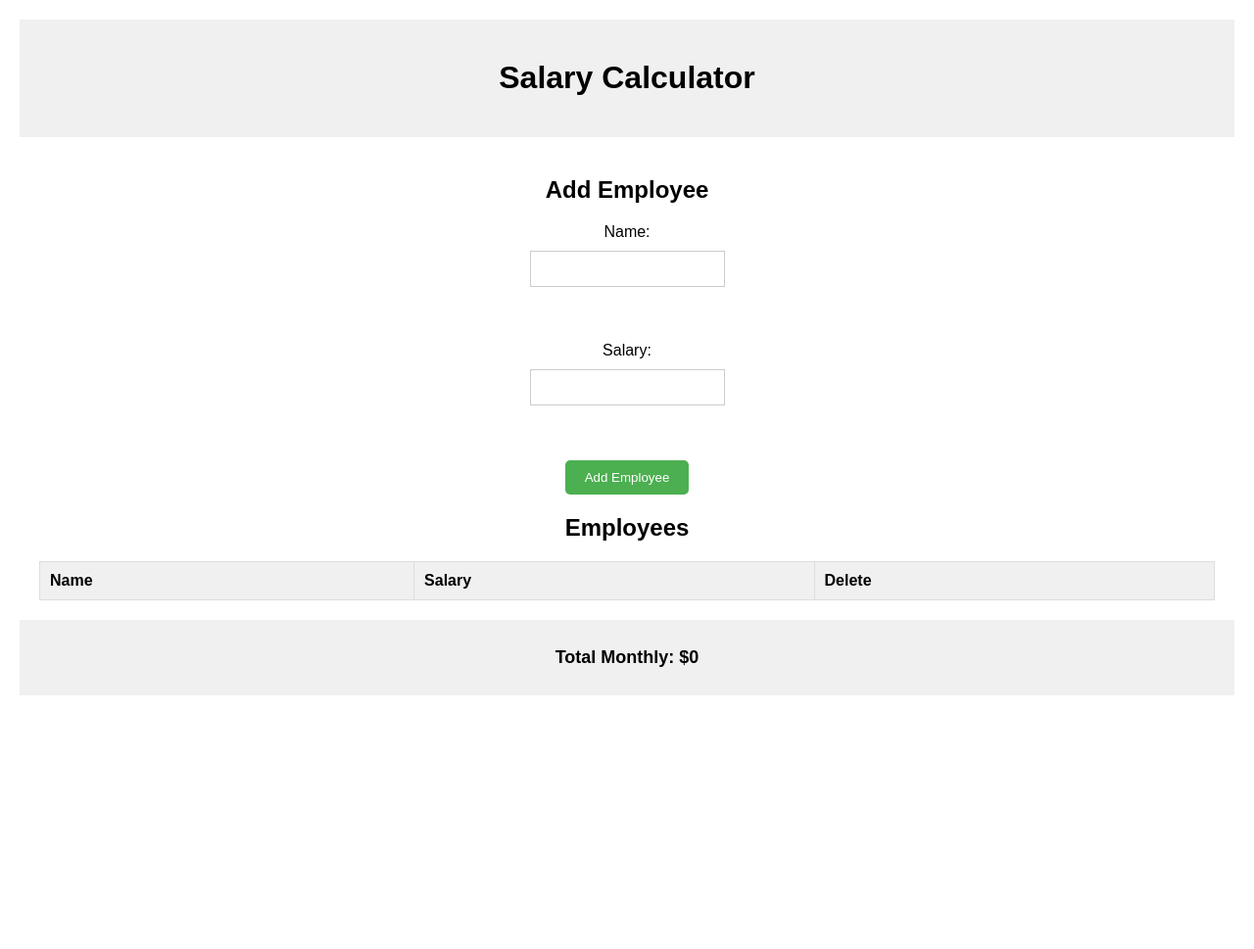
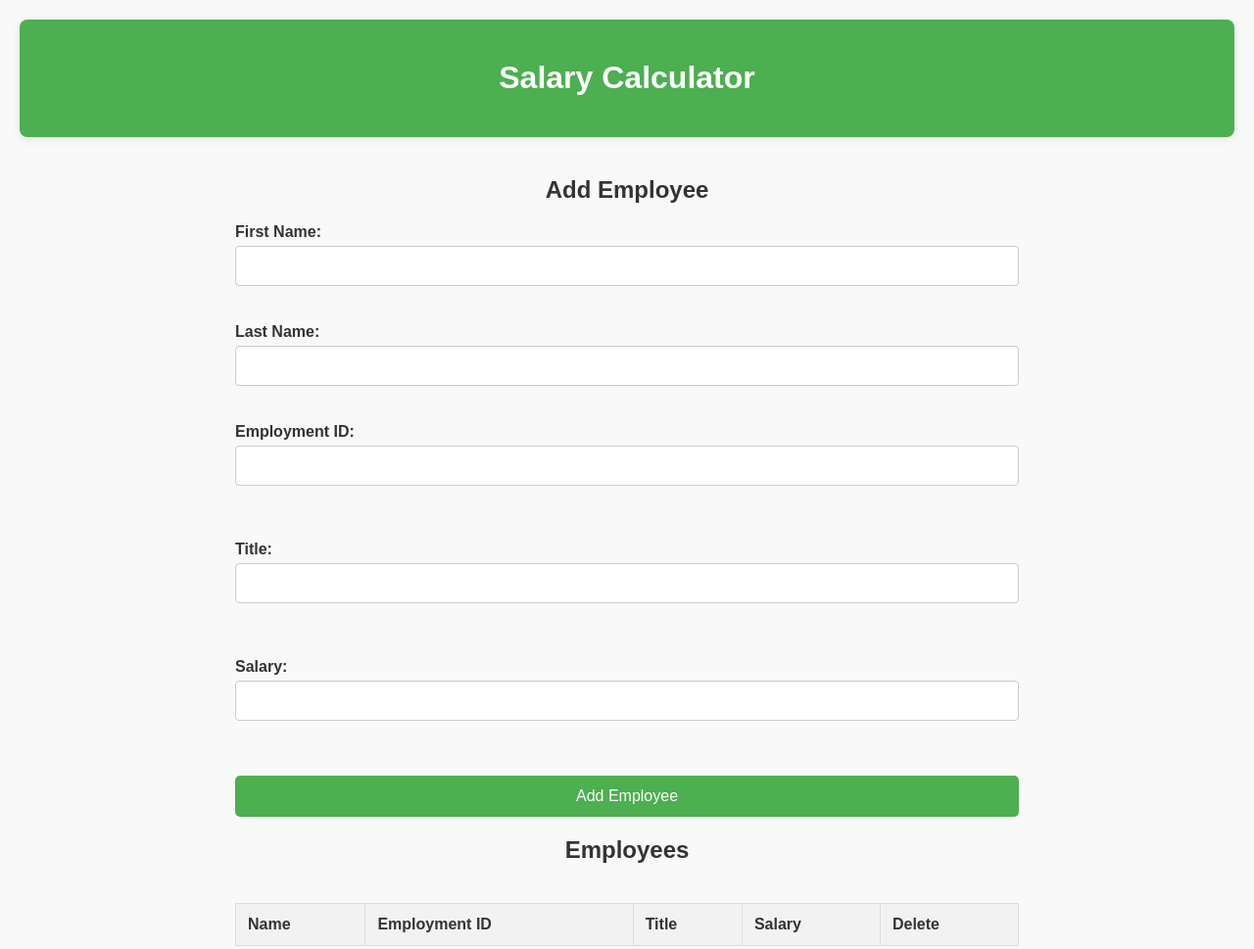
Before and after one commit to AbrahamBaffoe1/Salary-calculator-Files, a website: page index.html in a window 1280 px wide. Shown: the top 969 px of the page at 98% size. Before the commit the page ends 800 px from the top, so only its background shows below. Drawn offline with Linux system fonts and the light colour scheme.

Commit message:
client.js restructured

```diff
--- a/index.html
+++ b/index.html
@@ -12,21 +12,33 @@
   <main>
     <h2>Add Employee</h2>
     <form id="add-employee-form">
-      <label for="name">Name:</label>
-      <input type="text" id="name" name="name"><br><br>
+      <label for="first-name">First Name:</label>
+      <input type="text" id="first-name" name="first-name">
+      <br>
+      <label for="last-name">Last Name:</label>
+      <input type="text" id="last-name" name="last-name">
+      <br>
+      <label for="employment-id">Employment ID:</label>
+      <input type="text" id="employment-id" name="employment-id"><br><br>
+      <label for="employment">Title:</label>
+      <input type="text" id="employment" name="employment"><br><br>
       <label for="salary">Salary:</label>
       <input type="number" id="salary" name="salary"><br><br>
       <button type="submit">Add Employee</button>
     </form>
+
     <h2>Employees</h2>
     <table id="employees-table">
       <thead>
         <tr>
           <th>Name</th>
+          <th>Employment ID</th>
+          <th>Title</th>
           <th>Salary</th>
           <th>Delete</th>
         </tr>
       </thead>
+
       <tbody id="employees-tbody">
         <!-- table rows will be added dynamically -->
       </tbody>
--- a/server/public/scripts/client.js
+++ b/server/public/scripts/client.js
@@ -1,6 +1,4 @@
-// Get references to the form, table, and total monthly element
 const form = document.getElementById('add-employee-form');
-const table = document.getElementById('employees-table');
 const tbody = document.getElementById('employees-tbody');
 const totalMonthlyElement = document.getElementById('total-monthly');
 
@@ -10,22 +8,29 @@ let employees = [];
 // Add event listener to the form
 form.addEventListener('submit', (e) => {
   e.preventDefault();
-  const name = document.getElementById('name').value;
+  const firstName = document.getElementById('first-name').value;
+  const lastName = document.getElementById('last-name').value;
+  const employmentId = document.getElementById('employment-id').value;
+  const employment = document.getElementById('employment').value;
   const salary = parseInt(document.getElementById('salary').value);
-  addEmployee(name, salary);
+
+  addEmployee(firstName, lastName, employmentId, employment, salary);
   form.reset();
 });
 
 // Function to add an employee to the table and update the total monthly salary
-function addEmployee(name, salary) {
+function addEmployee(firstName, lastName, employmentId, employment, salary) {
+  const fullName = `${firstName} ${lastName}`; // Combine first and last name
   const newRow = document.createElement('tr');
   newRow.innerHTML = `
-    <td>${name}</td>
+    <td>${fullName}</td>
+    <td>${employmentId}</td>
+    <td>${employment}</td>
     <td>$${salary}</td>
     <td><button class="delete-btn">Delete</button></td>
   `;
   tbody.appendChild(newRow);
-  employees.push({ name, salary });
+  employees.push({ firstName, lastName, employmentId, employment, salary });
   updateTotalMonthly();
 }
 
--- a/server/server.js
+++ b/server/server.js
@@ -6,7 +6,7 @@ const port = 5001;
 
 
 app.get('/index', (req, res) => {
-    res.sendFile(__dirname + '/index');
+    res.sendFile(__dirname + '../index');
   });
 
 app.use(express.static('server/server'));
--- a/style/styles.css
+++ b/style/styles.css
@@ -1,14 +1,19 @@
 /* Global Styles */
 
 body {
-    font-family: Arial, sans-serif;
+  font-family: 'Arial', sans-serif;
   margin: 20px;
+  background-color: #f9f9f9;
+  color: #333;
 }
 
 header {
-    background-color: #f0f0f0;
+  background-color: #4CAF50;
+  color: white;
   padding: 20px;
   text-align: center;
+  border-radius: 8px;
+  box-shadow: 0 2px 10px rgba(0, 0, 0, 0.1);
 }
 
 main {
@@ -16,72 +21,91 @@ body {
   flex-direction: column;
   align-items: center;
   padding: 20px;
+  max-width: 800px;
+  margin: auto;
 }
 
 form {
   display: flex;
   flex-direction: column;
-    align-items: center;
+  width: 100%;
 }
 
 label {
-    margin-bottom: 10px;
+  margin-bottom: 5px;
+  font-weight: bold;
 }
 
 input[type="text"], input[type="number"] {
-    padding: 10px;
+  padding: 12px;
   margin-bottom: 20px;
   border: 1px solid #ccc;
+  border-radius: 4px;
+  transition: border-color 0.3s;
+}
+
+input[type="text"]:focus, input[type="number"]:focus {
+  border-color: #4CAF50;
+  outline: none;
 }
 
 button[type="submit"] {
   background-color: #4CAF50;
   color: #fff;
-    padding: 10px 20px;
+  padding: 12px 20px;
   border: none;
   border-radius: 5px;
   cursor: pointer;
+  font-size: 16px;
+  transition: background-color 0.3s;
 }
 
 button[type="submit"]:hover {
-    background-color: #3e8e41;
+  background-color: #45a049;
 }
 
 table {
   border-collapse: collapse;
   width: 100%;
+  margin-top: 20px;
 }
 
 th, td {
   border: 1px solid #ddd;
-    padding: 10px;
+  padding: 12px;
   text-align: left;
 }
 
 th {
-    background-color: #f0f0f0;
+  background-color: #f2f2f2;
+  font-weight: bold;
 }
 
 .delete-btn {
-    background-color: #ff0000;
+  background-color: #ff4d4d;
   color: #fff;
-    padding: 5px 10px;
+  padding: 8px 12px;
   border: none;
   border-radius: 5px;
   cursor: pointer;
+  transition: background-color 0.3s;
 }
 
 .delete-btn:hover {
-    background-color: #cc0000;
+  background-color: #ff1a1a;
 }
 
 footer {
   background-color: #f0f0f0;
   padding: 10px;
   text-align: center;
+  border-radius: 8px;
+  box-shadow: 0 -2px 10px rgba(0, 0, 0, 0.1);
 }
 
 #total-monthly {
   font-weight: bold;
-    font-size: 18px;
+  font-size: 20px;
+  margin-top: 20px;
+  color: #4CAF50;
 }
```
Lines whose indentation alone changed are shown as unchanged.
